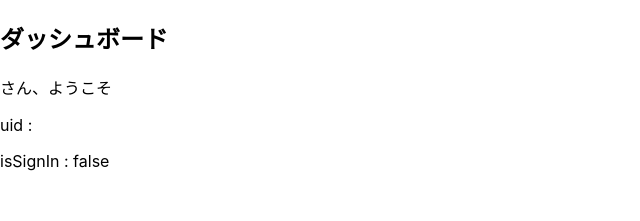
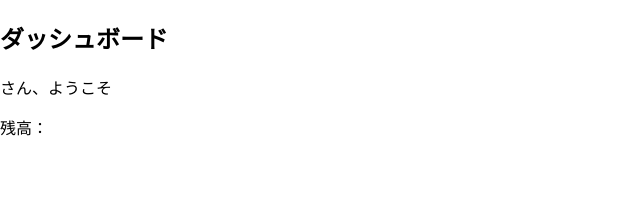
Before and after one commit to keiKunn/React-throw-money-app, a React (Create React App) app in the folder throw-money-app/: page /Dashboard in a window 1280 px wide. Shown: the top 221 px of the page, without its empty margins (0-640 px from the left). Built offline with nearby package versions, Linux system fonts and the light colour scheme.

Commit message:
ダッシュボードに残高表示 firestore-userドキュメントのフィールドに残高(remainMoney)を追加

```diff
--- a/throw-money-app/src/pages/Dashboard.jsx
+++ b/throw-money-app/src/pages/Dashboard.jsx
@@ -6,15 +6,13 @@ const Dashboard = () => {
 
   // state保持データ確認用
   const userName = selector.users.userName
-  const uid = selector.users.uid
-  const isSignIn = selector.users.isSignIn.toString()
+  const remainMoney = selector.users.remainMoney
 
   return (
     <div>
       <h2>ダッシュボード</h2>
       <p>{userName}さん、ようこそ</p>
-      <p>uid : {uid}</p>
-      <p>isSignIn : {isSignIn}</p>
+      <p>残高：{remainMoney}</p>
     </div>
   )
 }
--- a/throw-money-app/src/reducks/store/initialState.js
+++ b/throw-money-app/src/reducks/store/initialState.js
@@ -5,6 +5,7 @@ const initialState = {
     role: '',
     uid: '',
     userName: '',
+    remainMoney: '',
   },
 }
 
--- a/throw-money-app/src/reducks/users/actions.js
+++ b/throw-money-app/src/reducks/users/actions.js
@@ -21,6 +21,7 @@ export const loginAction = (userState) => {
       role: userState.role,
       uid: userState.uid,
       userName: userState.userName,
+      remainMoney: userState.remainMoney,
     },
   }
 }
--- a/throw-money-app/src/reducks/users/operations.js
+++ b/throw-money-app/src/reducks/users/operations.js
@@ -38,10 +38,12 @@ export const pushRegistUser = (username, email, password, confirmPassword) => {
           uid: uid,
           updated_time: timestamp,
           username: username,
+          remainMoney: '0',
         }
 
         // firestoreに登録
-        db.collection('users')
+        return db
+          .collection('users')
           .doc(uid)
           .set(userInitialData)
           .then((result) => {
@@ -94,6 +96,7 @@ export const login = (email, password) => {
                 role: data.role,
                 uid: uid,
                 userName: data.username,
+                remainMoney: data.remainMoney,
               })
             )
             //ダッシュボードへ遷移
```
